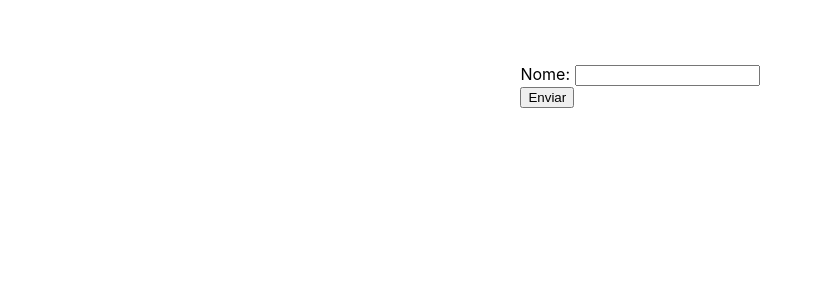
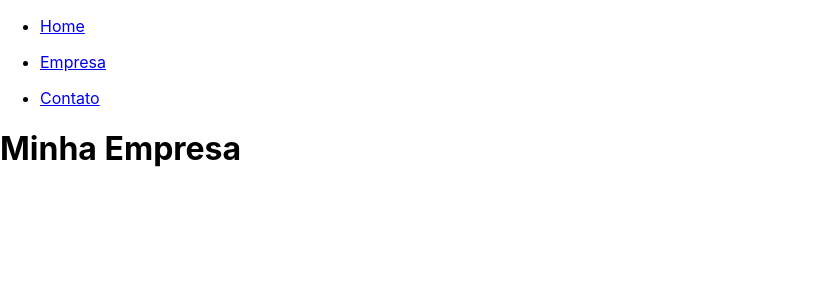
Before and after one commit to VitorSam0w0/EstudoReact, a React (Create React App) app in the folder my-project/: page /empresa in a window 1280 px wide. Shown: the top 300 px of the page, without its empty margins (0-821 px from the left). Built offline with nearby package versions, Linux system fonts and the light colour scheme.

Commit message:
Novos aprendizados
Aprendi sobre React Router

```diff
--- a/my-project/src/App.js
+++ b/my-project/src/App.js
@@ -1,19 +1,29 @@
-
-import './App.css';
-import SeuNome from './components/SeuNome';
-import { useState } from 'react';
+import { BrowserRouter as Router, Switch, Route} from "react-router-dom";
+import Home from "./paginas/Home";
+import Empresa from "./paginas/Empresa";
+import Contato from "./paginas/Contato";
+import NavBar from "./paginas/NavBar";
 
 function App() {
 
-  const [name , setName] = useState()
-
   return (
-    <div className='container'>
-      <div className='form'>
-      <SeuNome name={name} setName={setName}/>
-        </div>
+    <div>
+      <Router>
+        <NavBar/>
+        <Switch>
+        <Route exact path="/">
+            <Home/>
+          </Route>
+          <Route path="/empresa">
+            <Empresa/>
+          </Route>
+          <Route path="/contato">
+            <Contato/>
+          </Route>
+        </Switch>
+      </Router>
       </div>
-        )
+          )
 }
 
 
--- a/my-project/src/components/SeuNome.js
+++ b/my-project/src/components/SeuNome.js
@@ -1,15 +1,7 @@
-
 function SeuNome({name , setName}) {
-
-    function enviar(e) {
-        e.preventDefault()
-        const texto = document.getElementById('texto')
-        texto.innerHTML = (name)
-    }
-
     return(
         <div>
-            <form onSubmit={enviar}>
+            <form>
                 <label htmlfor='nome'>Nome: </label>
                 <input
                 type='text'
@@ -17,13 +9,6 @@ function SeuNome({name , setName}) {
                 id='nome'
                 onChange = {(e) => setName(e.target.value)}
                 ></input>
-                <div>
-                    <input
-                    type='submit'
-                    value='Enviar'
-                    >
-                    </input>
-                </div>
             </form>
             <p id='texto'></p>
         </div>
--- /dev/null
+++ b/my-project/src/paginas/Contato.js
@@ -0,0 +1,9 @@
+function Contato() {
+    return (
+        <div>
+        <h1>Meu Contato</h1>
+        </div>
+    )
+}
+
+export default Contato
--- /dev/null
+++ b/my-project/src/paginas/Empresa.js
@@ -0,0 +1,9 @@
+function Empresa() {
+    return(
+        <div>
+        <h1>Minha Empresa</h1>
+        </div>
+    )
+}
+
+export default Empresa
--- /dev/null
+++ b/my-project/src/paginas/Home.js
@@ -0,0 +1,9 @@
+function Home() {
+    return (
+        <div>
+        <h1>Minha Home</h1>
+        </div>
+    )
+}
+
+export default Home
--- /dev/null
+++ b/my-project/src/paginas/NavBar.js
@@ -0,0 +1,19 @@
+import { Link } from "react-router-dom"
+
+function NavBar() {
+    return (
+        <>
+        <ul>
+        <li><Link to="/">Home</Link></li>
+      </ul>
+      <ul>
+        <li><Link to="/empresa">Empresa</Link></li>
+      </ul>
+      <ul>
+        <li><Link to="/contato">Contato</Link></li>
+      </ul>
+        </>
+    )
+}
+
+export default NavBar
--- a/package.json
+++ b/package.json
@@ -7,5 +7,8 @@
     "test": "echo \"Error: no test specified\" && exit 1"
   },
   "author": "",
-  "license": "ISC"
+  "license": "ISC",
+  "dependencies": {
+    "react-router-dom": "^6.17.0"
+  }
 }
```
Also changed, not shown: my-project/src/components/Saldacao.js (added, +14 -0 lines), 1 other file (tests, documents, lock files or other folders).
